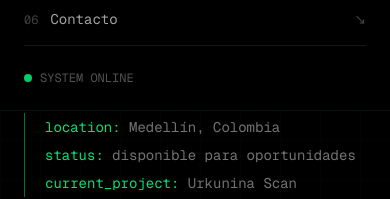
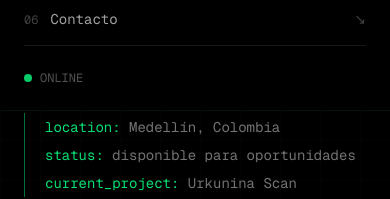
Before and after one commit to xFa00/fabian-portfolio, a Next.js app: page / in a window 390 px wide. Both pictures are taken after a click on the button "Abrir menú". Shown: the part 381-580 px from the top of the page. Built offline with nearby package versions, Linux system fonts and the light colour scheme.

Commit message:
fix: improve responsive navigation and scrolling

```diff
--- a/app/globals.css
+++ b/app/globals.css
@@ -40,3 +40,30 @@ body {
 .terminal-cursor {
   animation: terminal-blink 1s steps(1, end) infinite;
 }
+
+html {
+  scroll-behavior: smooth;
+  scroll-padding-top: 5rem;
+}
+
+body {
+  overflow-x: hidden;
+}
+
+section {
+  scroll-margin-top: 5rem;
+}
+
+@media (prefers-reduced-motion: reduce) {
+  html {
+    scroll-behavior: auto;
+  }
+
+  *,
+  *::before,
+  *::after {
+    animation-duration: 0.01ms !important;
+    animation-iteration-count: 1 !important;
+    transition-duration: 0.01ms !important;
+  }
+}
--- a/components/Navbar.tsx
+++ b/components/Navbar.tsx
@@ -105,7 +105,7 @@ export default function Navbar() {
 
           <div className="mt-6 flex items-center gap-2 font-mono text-xs text-neutral-600">
             <span className="h-2 w-2 animate-pulse rounded-full bg-green-400" />
-            SYSTEM ONLINE
+            ONLINE
           </div>
         </div>
       </div>
```
